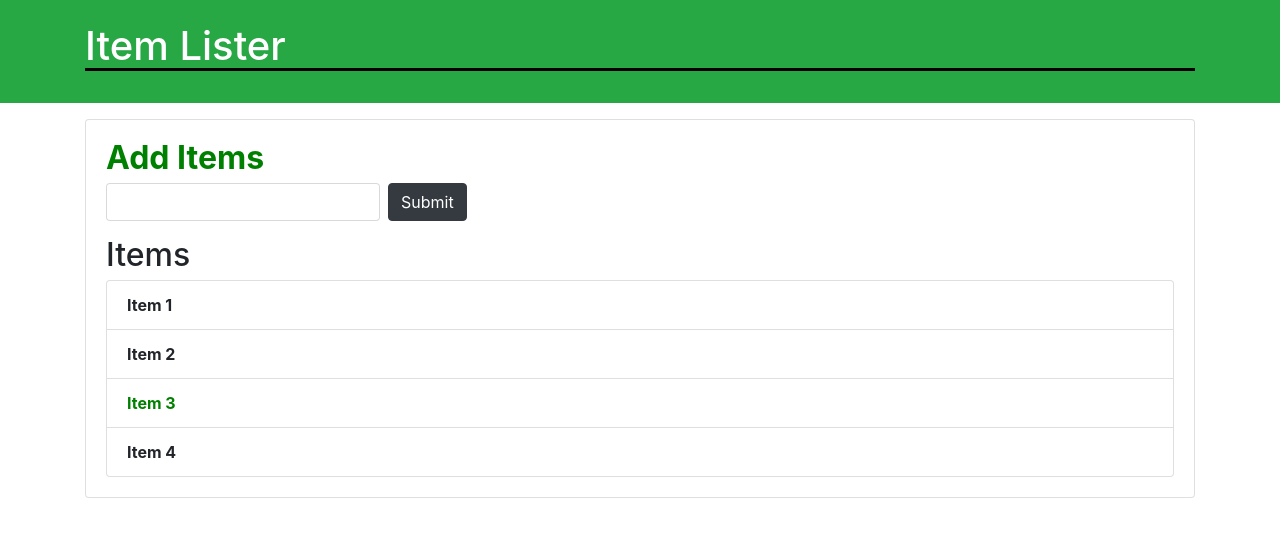
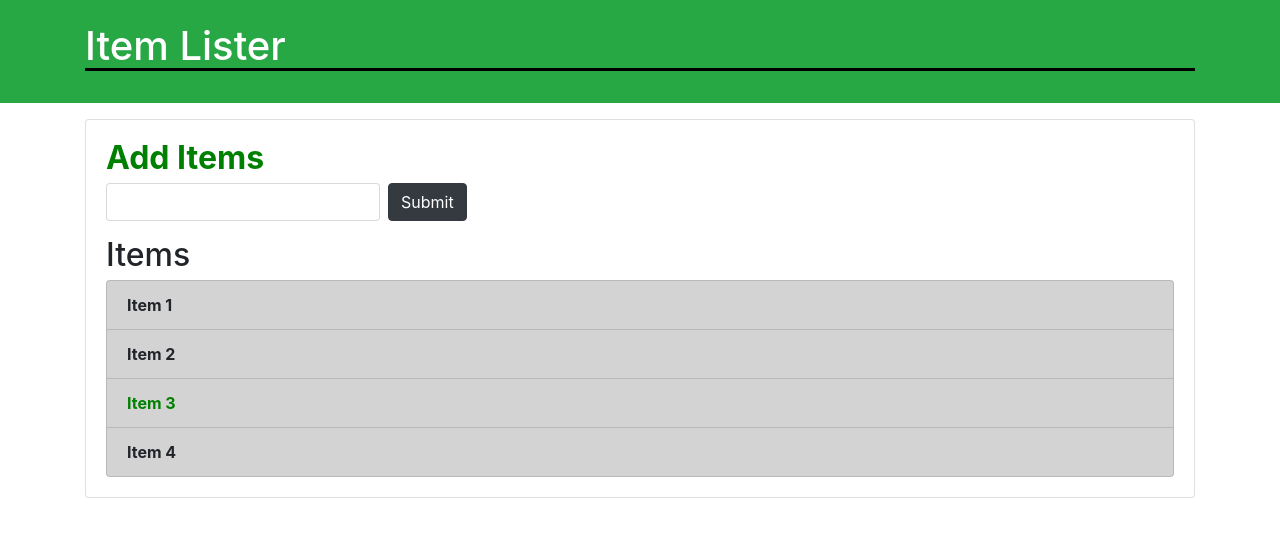
Before and after one commit to Abhisheksb1003/sharpener_first_git, a plain HTML site: page start with dom.html in a window 1280 px wide. Drawn offline with nearby package versions, Linux system fonts and the light colour scheme.

Commit message:
getelementbytagname

```diff
--- a/start with dom.html
+++ b/start with dom.html
@@ -41,6 +41,14 @@
     list[2].style.color='green';
     for (var i=0; i<list.length; i++){
         list[i].style.fontWeight='bold';
+
+    }
+    let li=document.getElementsByTagName('li');
+    console.log(li);
+    console.log(li[1]);
+
+    for (var i=0; i<li.length; i++){
+        li[i].style.backgroundColor='LightGray';
     }
   </script>
 
```
